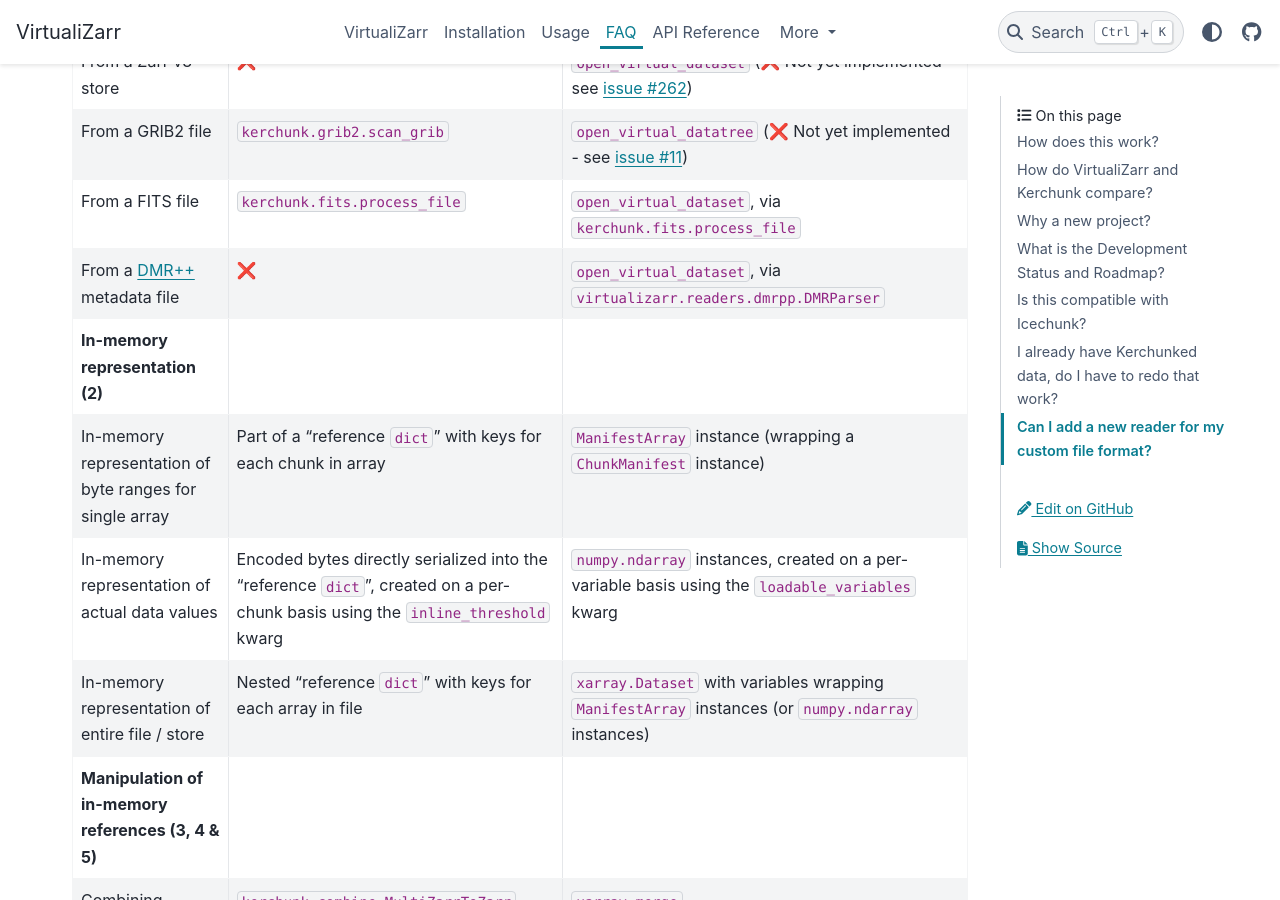
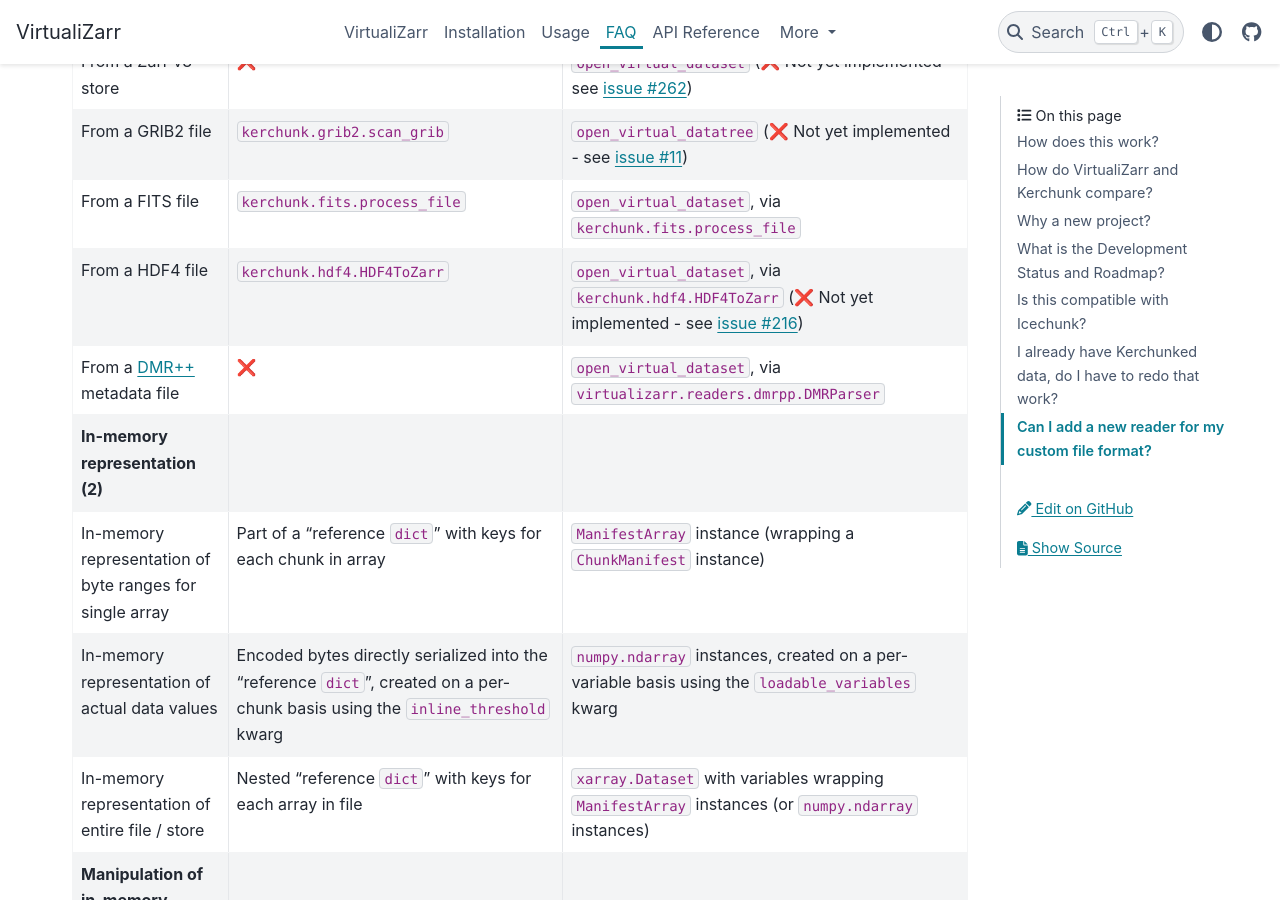
Before and after one commit to zarr-developers/VirtualiZarr, a Sphinx documentation site: the page built from docs/faq.md, in a window 1280 px wide and 900 px high, scrolled down 1972 px. Built offline with Sphinx 7.4.7 and the PyData theme 0.15.4, drawn with Linux system fonts in a browser that asks for light colours.

Commit message:
add table entry for a HDF4 reader

```diff
--- a/docs/faq.md
+++ b/docs/faq.md
@@ -29,6 +29,7 @@
 | From a Zarr v3 store                                                     | ❌                                                                                                          | `open_virtual_dataset` (❌ Not yet implemented - see [issue #262](https://github.com/zarr-developers/VirtualiZarr/issues/262))                                                                                       |
 | From a GRIB2 file                                                        | `kerchunk.grib2.scan_grib`                                                                                                          | `open_virtual_datatree` (❌ Not yet implemented - see [issue #11](https://github.com/zarr-developers/VirtualiZarr/issues/11))                                                                                |
 | From a FITS file                                                         | `kerchunk.fits.process_file`                                                                                                        | `open_virtual_dataset`, via `kerchunk.fits.process_file`                                                                                      |
+| From a HDF4 file                                                         | `kerchunk.hdf4.HDF4ToZarr`                                                                                                        | `open_virtual_dataset`, via `kerchunk.hdf4.HDF4ToZarr` (❌ Not yet implemented - see [issue #216](https://github.com/zarr-developers/VirtualiZarr/issues/216))                                                        |
 | From a [DMR++](https://opendap.github.io/DMRpp-wiki/DMRpp.html) metadata file                                                    | ❌                                                                                                        | `open_virtual_dataset`, via `virtualizarr.readers.dmrpp.DMRParser`                                                                                      |
 | **In-memory representation (2)**                                         |                                                                                                                                     |                                                                                                                                                  |
 | In-memory representation of byte ranges for single array                 | Part of a "reference `dict`" with keys for each chunk in array                                                                      | `ManifestArray` instance (wrapping a `ChunkManifest` instance)                                                                                   |
```
